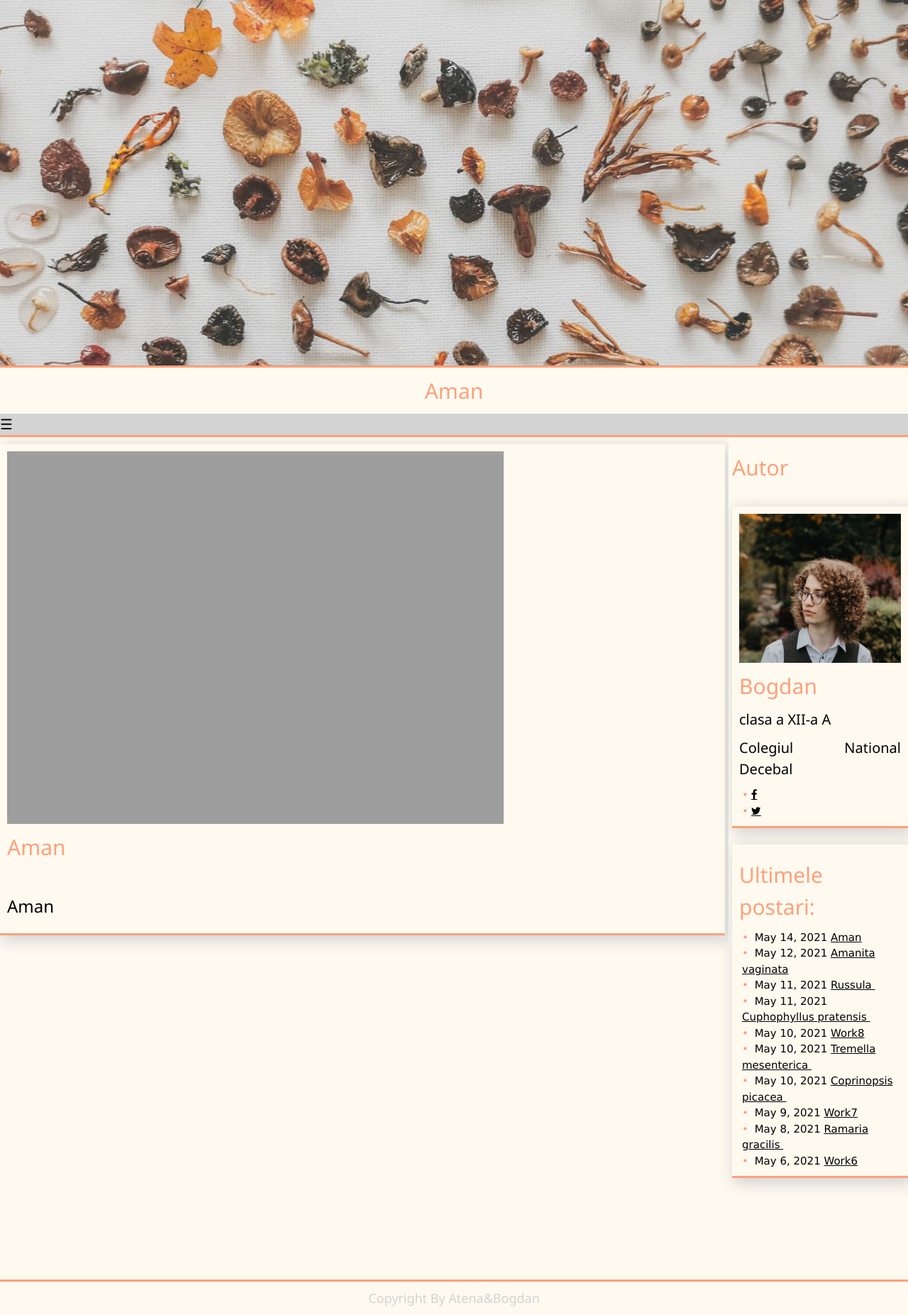
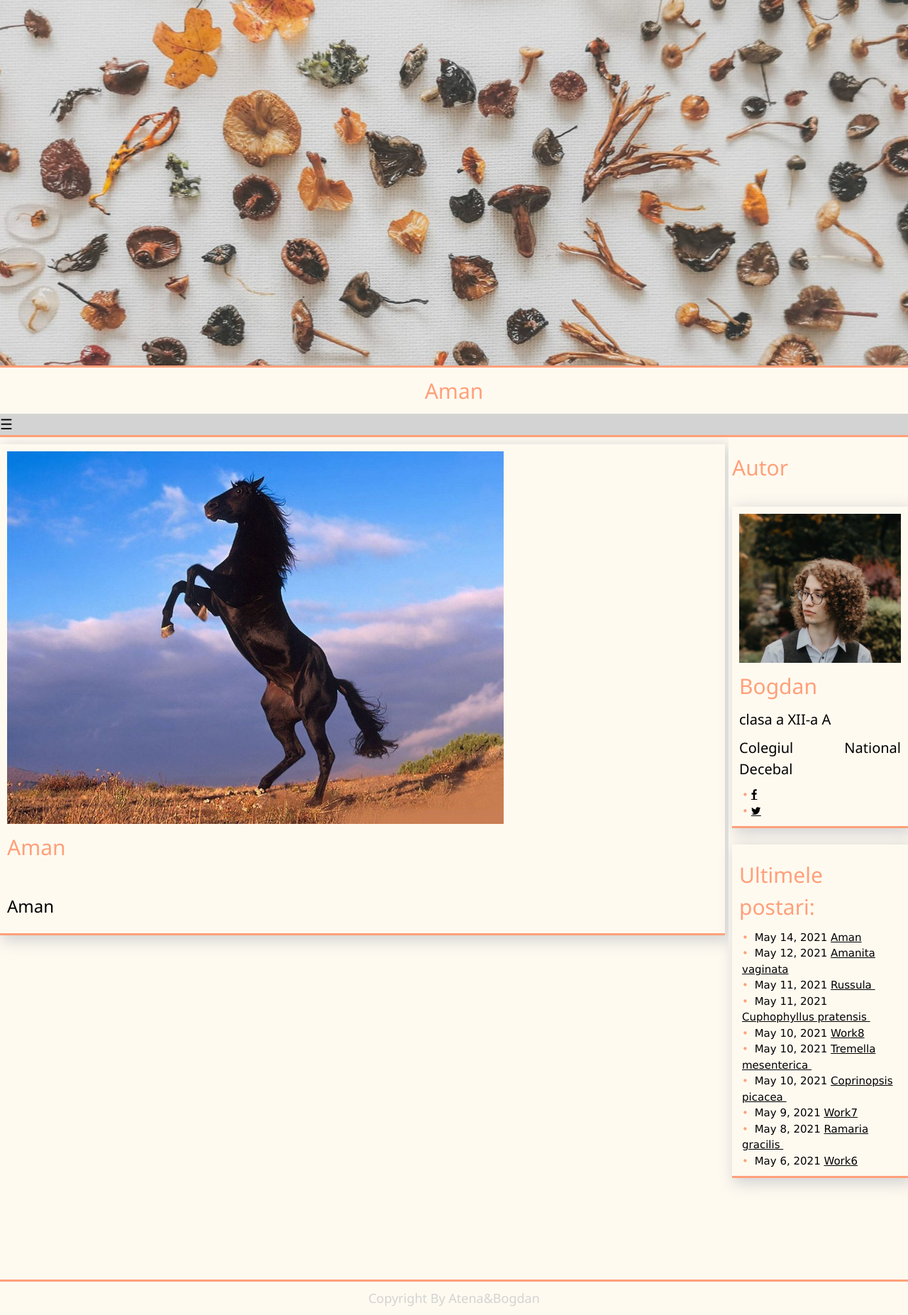
Before and after one commit to bogdan2web/atena, a Jekyll site: the page built from _posts/2021-05-01- Aman.md, in a window 1280 px wide. Shown: the whole page at 71% size. Built offline with Jekyll 4.4.1, drawn with Linux system fonts in a browser that asks for light colours.

Commit message:
Update 2021-05-01- Aman.md

```diff
--- a/_posts/2021-05-01- Aman.md
+++ b/_posts/2021-05-01- Aman.md
@@ -4,7 +4,7 @@ permalink: /blog/:title/
 layout: post
 id: 19
 date: 2021-05-14
-img: Aman.jpg
+img: black-stallion-rearing.jpg
 alt: Aman
 project-date: May 2021
 autor: Bogdan
```
